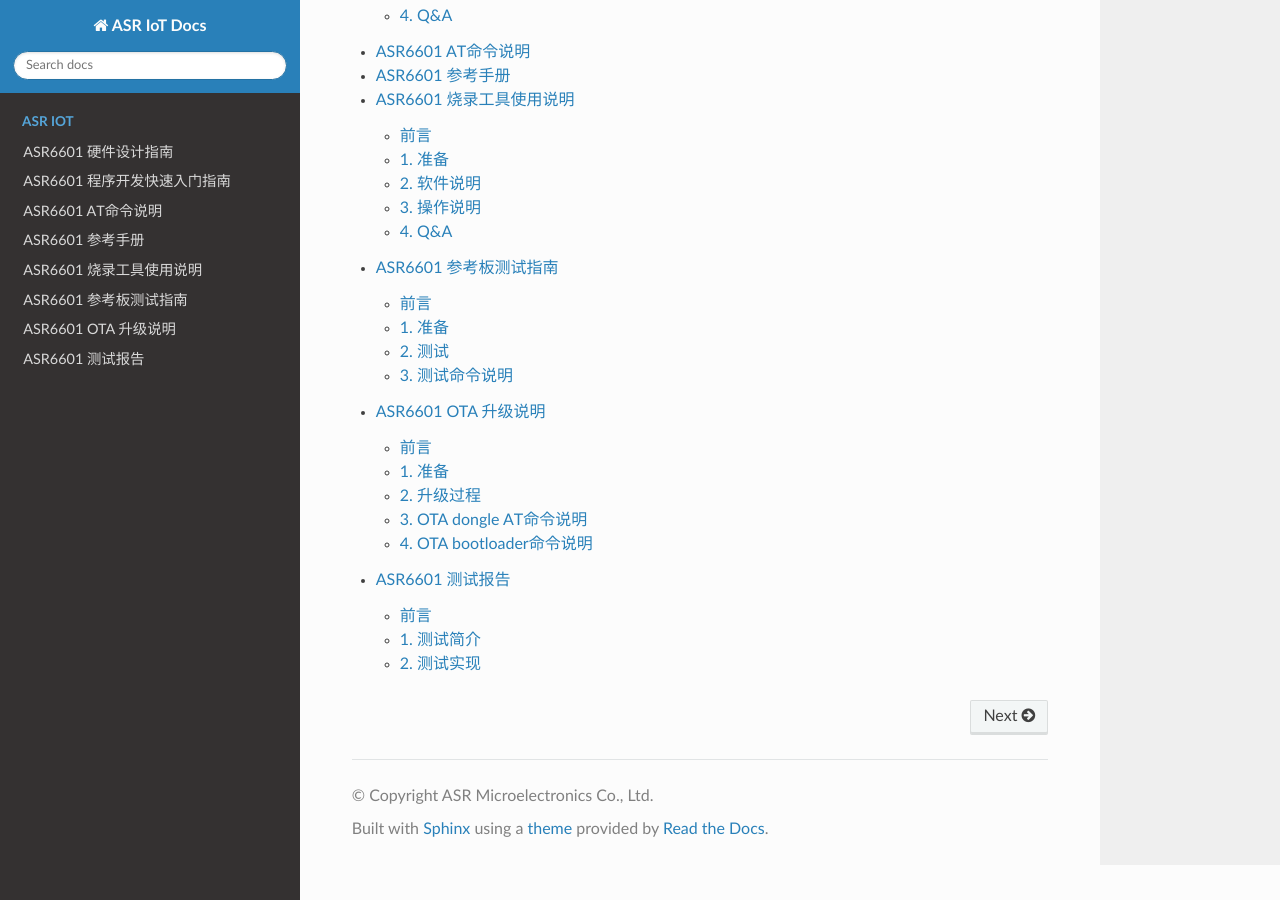
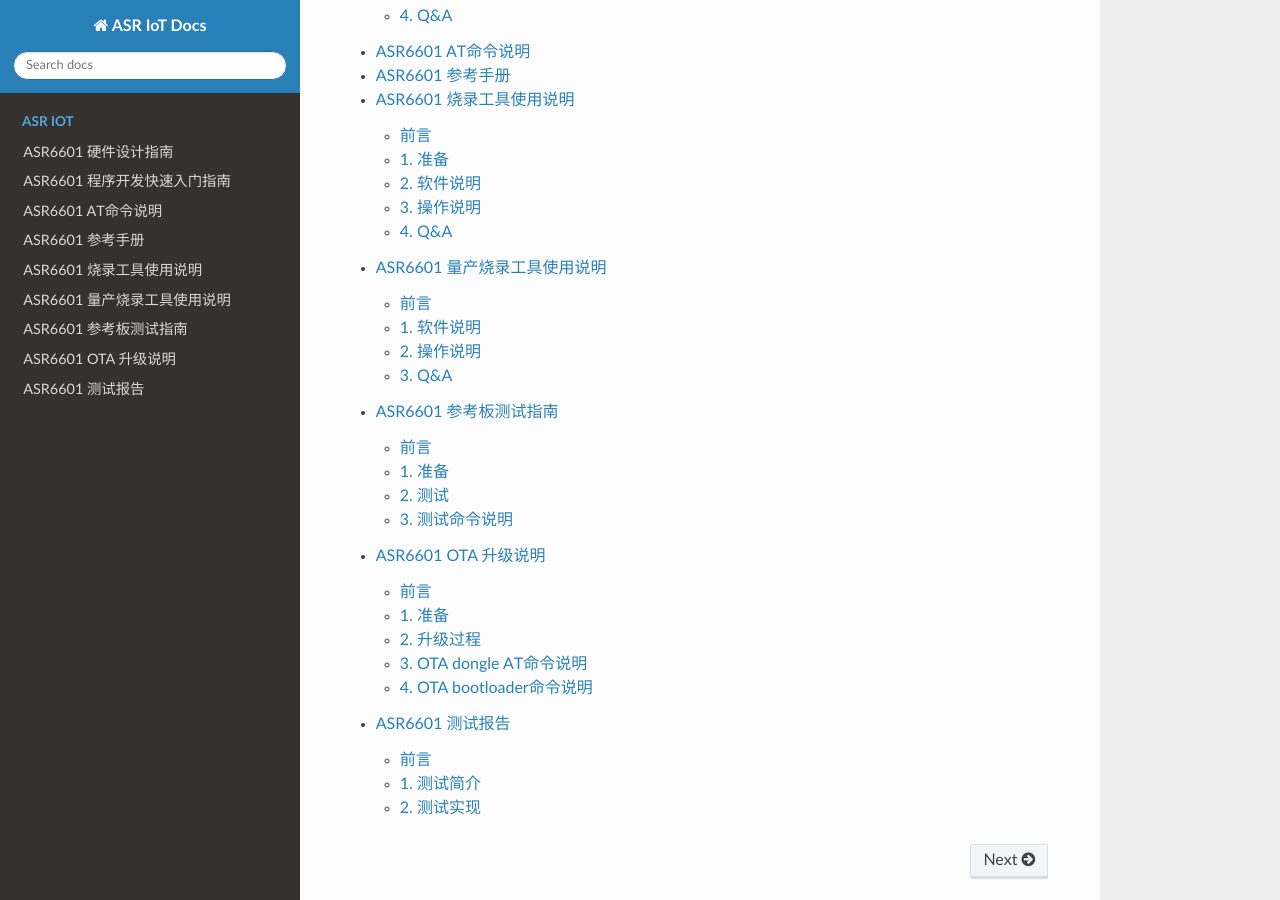
Before and after one commit to jiayue92-2/IOTdocs_cn, a Sphinx documentation site: the page built from zh_CN/source/index.rst, in a window 1280 px wide and 900 px high, scrolled down 608 px. Built offline with Sphinx 7.4.7 and the Read the Docs theme 2.0.0, drawn with Linux system fonts in a browser that asks for light colours.

Commit message:
change some items

```diff
--- a/zh_CN/source/index.rst
+++ b/zh_CN/source/index.rst
@@ -13,6 +13,7 @@
     ASR6601 AT命令说明<https://pan.baidu.com/s/1cG9fNazlBXrf59puI6d0Pw>
     ASR6601 参考手册<https://pan.baidu.com/s/1li7yXPyADhRN4PdMcv0wew>
     ASR6601 烧录工具使用说明<烧录工具>
+    ASR6601 量产烧录工具使用说明<量产烧录工具>
     ASR6601 参考板测试指南<参考板>
     ASR6601 OTA 升级说明<空中升级>
     ASR6601 测试报告<测试报告>
```
